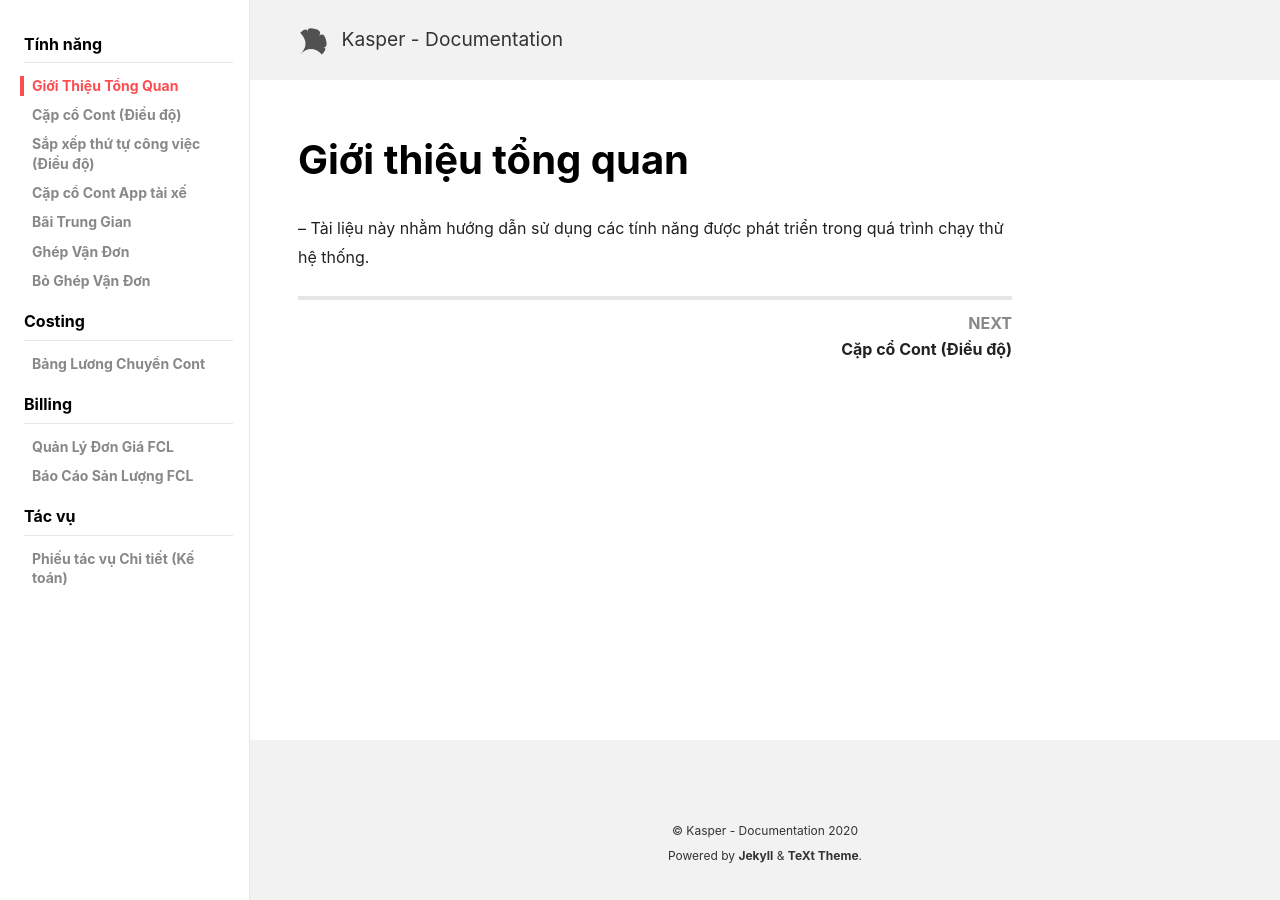
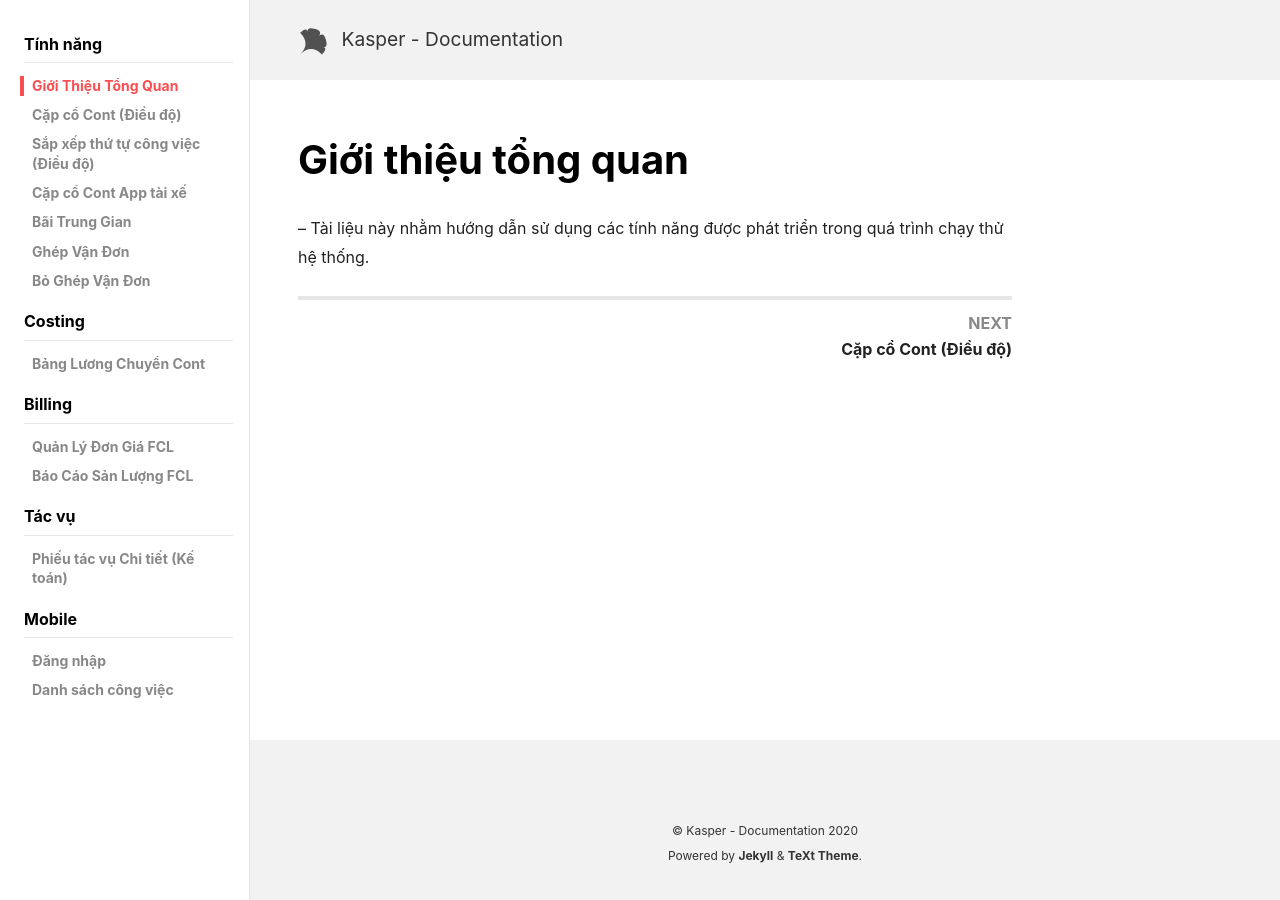
Before and after one commit to kasperrepo/kasperlitedocs, a Jekyll site: the page built from docs/_docs/en/IntroductionFeature.md, in a window 1280 px wide. Built offline with Jekyll 4.4.1, drawn with Linux system fonts in a browser that asks for light colours; nearby versions of some CDN libraries; the list of posts is cut into pages by our own code.

Commit message:
test commit
add docs feat signin & list task

```diff
--- a/_data/navigation.yml
+++ b/_data/navigation.yml
@@ -1,16 +1,16 @@
 header:
-  # - titles:
-  #     en:
-  #   url: /
-  # - titles:
-  #     en: Docs
-  #   url: /docs/en/quick-start
-  # - titles:
-  #     en:       About
-  #     zh:       关于
-  #     zh-Hans:  关于
-  #     zh-Hant:  關於
-  #   url:        /about.html
+# - titles:
+#     en:
+#   url: /
+# - titles:
+#     en: Docs
+#   url: /docs/en/quick-start
+# - titles:
+#     en:       About
+#     zh:       关于
+#     zh-Hans:  关于
+#     zh-Hant:  關於
+#   url:        /about.html
 feature:
   - title: Tính năng
     children:
@@ -42,3 +42,9 @@
     children:
       - title: Phiếu tác vụ Chi tiết (Kế toán)
         url: /phieu-tac-vu-chi-tiet
+  - title: Mobile
+    children:
+      - title: Đăng nhập
+        url: /mobile/signin
+      - title: Danh sách công việc
+        url: /mobile/task-list
--- a/_includes/head.html
+++ b/_includes/head.html
@@ -44,5 +45,5 @@
 {%- include snippets/get-sources.html -%}
 {%- assign _sources = __return -%}
 <link rel="stylesheet" href="{{ _sources.font_awesome }}" media="all">
-<script type="text/javascript" src="assets/js/lightbox.js"></script>
-<link rel="stylesheet" href="assets/css/lightbox.css">
+<script type="text/javascript" src="/assets/js/lightbox.js"></script>
+<link rel="stylesheet" href="/assets/css/lightbox.css">
--- /dev/null
+++ b/docs/_docs/en/mobile/1.0-signin.md
@@ -0,0 +1,9 @@
+---
+title: Đăng nhập ứng dụng
+permalink: /mobile/signin
+
+sidebar:
+  nav: feature
+---
+
+## Mobile
--- /dev/null
+++ b/docs/_docs/en/mobile/2.0-tasklist.md
@@ -0,0 +1,9 @@
+---
+title: Xem danh sách công việc
+permalink: /mobile/task-list
+
+sidebar:
+  nav: feature
+---
+
+## Danh sách công việc
```
Also changed, not shown: other parts of _includes/head.html (+2 -1 lines).
